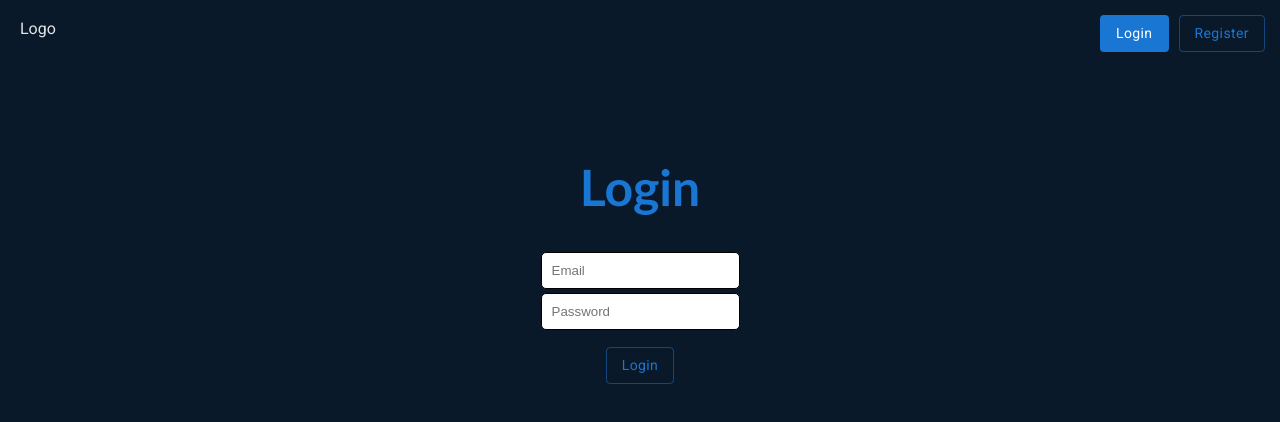
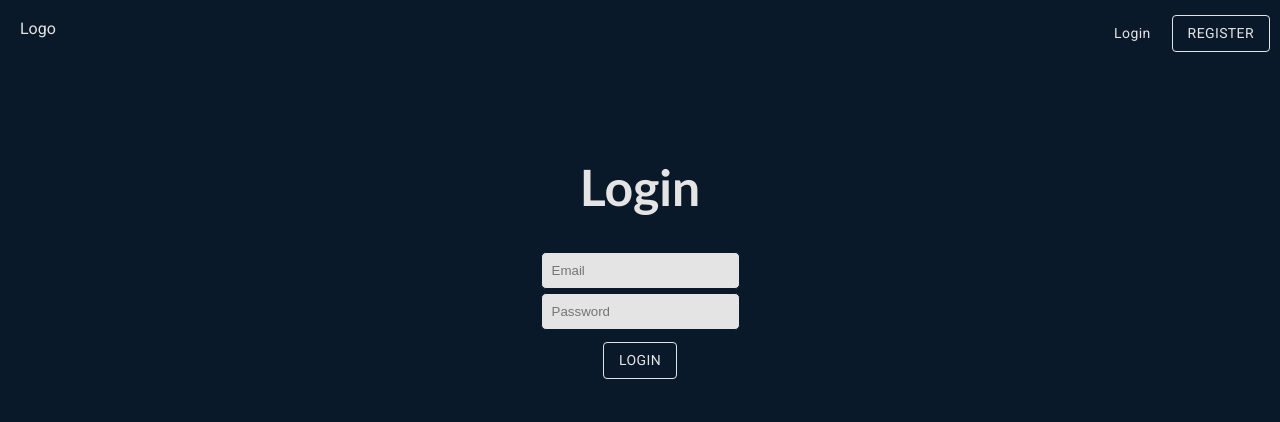
Before and after one commit to adnan-mujagic/tech-shop-frontend, a React (Create React App) app: page /login in a window 1280 px wide. Shown: the top 422 px of the page. Built offline with nearby package versions, Linux system fonts and the light colour scheme.

Commit message:
Adjusted the colors

```diff
--- a/src/components/Button/Button.module.scss
+++ b/src/components/Button/Button.module.scss
@@ -3,6 +3,8 @@
 }
 
 .button {
+  background-color: var(--main-bg) !important;
+  color: var(--main-text) !important;
   box-shadow: none !important;
   text-transform: none !important;
   margin: 5px !important;
@@ -17,14 +19,16 @@
 .button-contained {
   @extend .button;
   &:hover {
-    background-color: rgb(91, 91, 172) !important;
+    background-color: var(--error) !important;
+    color: var(--main-text) !important;
   }
 }
 
 .button-outlined {
-  @extend .button;
+  border: 1px solid var(--main-text) !important;
+  color: var(--main-text) !important;
   &:hover {
-    border: 1px solid rgb(91, 91, 172) !important;
-    color: rgb(91, 91, 172);
+    border: 1px solid var(--error) !important;
+    color: var(--main-text) !important;
   }
 }
--- a/src/components/Input/Input.module.scss
+++ b/src/components/Input/Input.module.scss
@@ -1,14 +1,11 @@
 @import url("./../../App.scss");
 
 .input {
+  background-color: var(--main-text);
   padding: 10px;
   outline: none;
   border-radius: 5px;
-  border: 1px solid black;
+  border: 1px solid var(--main-bg);
   margin-top: 2px;
   margin-bottom: 2px;
-
-  &:focus {
-    border: 1px solid #1976d2;
-  }
 }
--- a/src/components/Navbar/Navbar.module.scss
+++ b/src/components/Navbar/Navbar.module.scss
@@ -5,6 +5,7 @@
 }
 
 .logo {
+  color: var(--main-text);
   margin-left: 20px;
 }
 
--- a/src/routes/Login/Login.jsx
+++ b/src/routes/Login/Login.jsx
@@ -13,7 +13,7 @@ const Alert = React.forwardRef(function Alert(props, ref) {
 
 function Login() {
   const [showSnackbar, setShowSnackbar] = useState(false);
-  const [formData, setFormData] = useState();
+  const [formData, setFormData] = useState({ password: "", email: "" });
   const [hasError, setHasError] = useState(false);
   const [message, setMessage] = useState("");
 
--- a/src/routes/Login/Login.module.scss
+++ b/src/routes/Login/Login.module.scss
@@ -1,5 +1,5 @@
 .heading {
-  color: #1976d2;
+  color: var(--main-text);
   text-align: center;
   font-family: "Gill Sans", "Gill Sans MT", Calibri, "Trebuchet MS", sans-serif;
   font-size: 50px;
```
